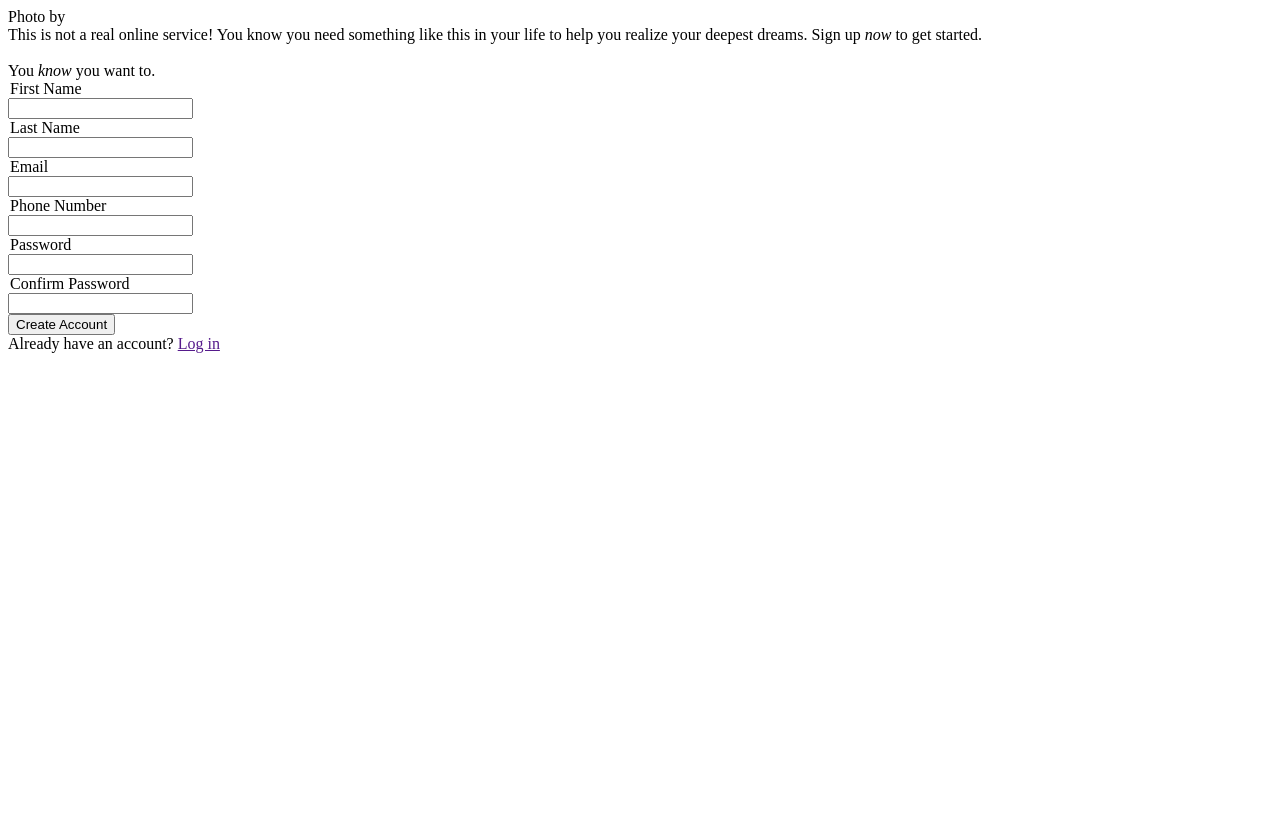
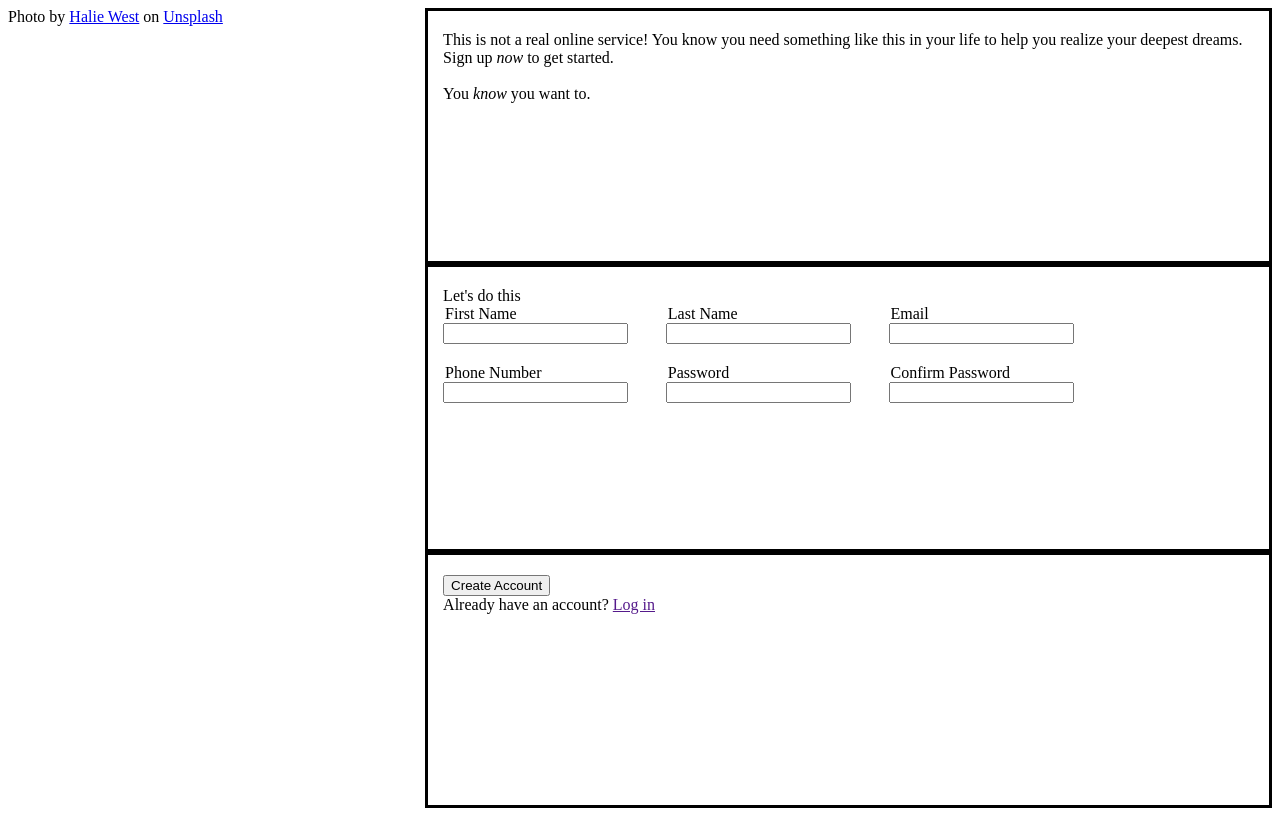
Before and after one commit to thehacktivist42/signup-page, a plain HTML site: page index.html in a window 1280 px wide. Drawn offline with Linux system fonts and the light colour scheme.

Commit message:
Add structural CSS

```diff
--- a/index.html
+++ b/index.html
@@ -13,7 +13,7 @@
 
             </div>
             <div class="image-credit">
-                Photo by
+                Photo by <a href="https://unsplash.com/@haliewestphoto?utm_content=creditCopyText&utm_medium=referral&utm_source=unsplash">Halie West</a> on <a href="https://unsplash.com/photos/green-leaf-plant-in-close-up-photography-25xggax4bSA?utm_content=creditCopyText&utm_medium=referral&utm_source=unsplash">Unsplash</a>
             </div>
         </div>
         <div class="main-content">
@@ -25,6 +25,7 @@
                 </div>
             </div>
             <div class="form-container">
+                <div class="message">Let's do this</div>
                 <form id = "signup">
                     <div class="field">
                         <legend id="first-name">First Name</legend>
--- a/style.css
+++ b/style.css
@@ -0,0 +1,33 @@
+.container {
+    display: flex;
+    height: 100vh;
+}
+
+.sidebar {
+    width: 33vw;
+}
+
+.main-content {
+    width: 67vw;
+    display: flex;
+    flex-direction: column;
+}
+.main-content > * {
+    border-style: solid;
+    padding: 20px 15px;
+}
+
+form {
+    display: flex;
+    flex-wrap: wrap;
+    gap: 20px;
+    height: 28vh;
+    align-content: flex-start;
+}
+form > * {
+    flex: 0 0 25%;
+    box-sizing: border-box;
+}
+.top-container, .bottom-container {
+    height: 36vh;
+}
```
Also changed, not shown: assets/background.jpg (added), assets/logo.png (added).
